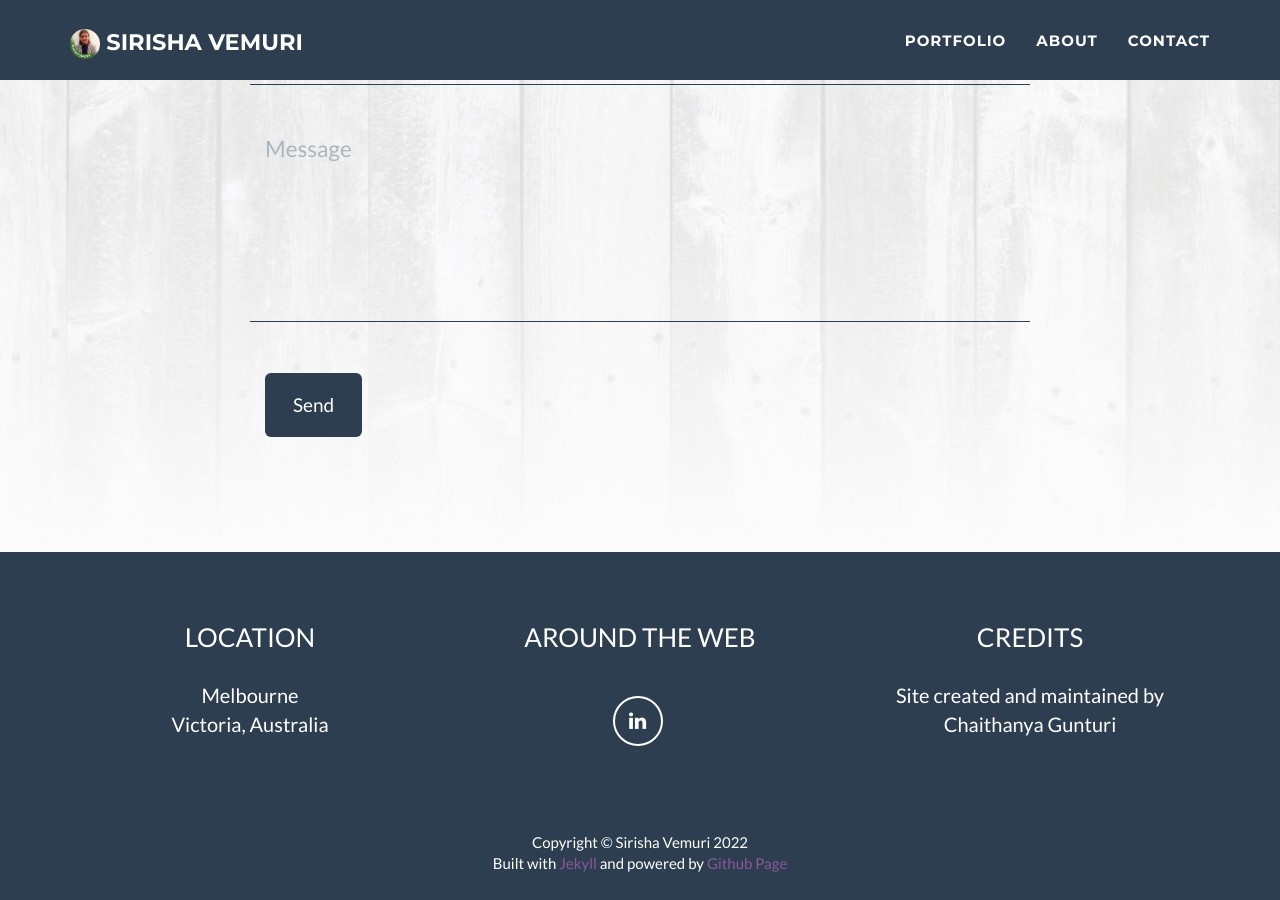
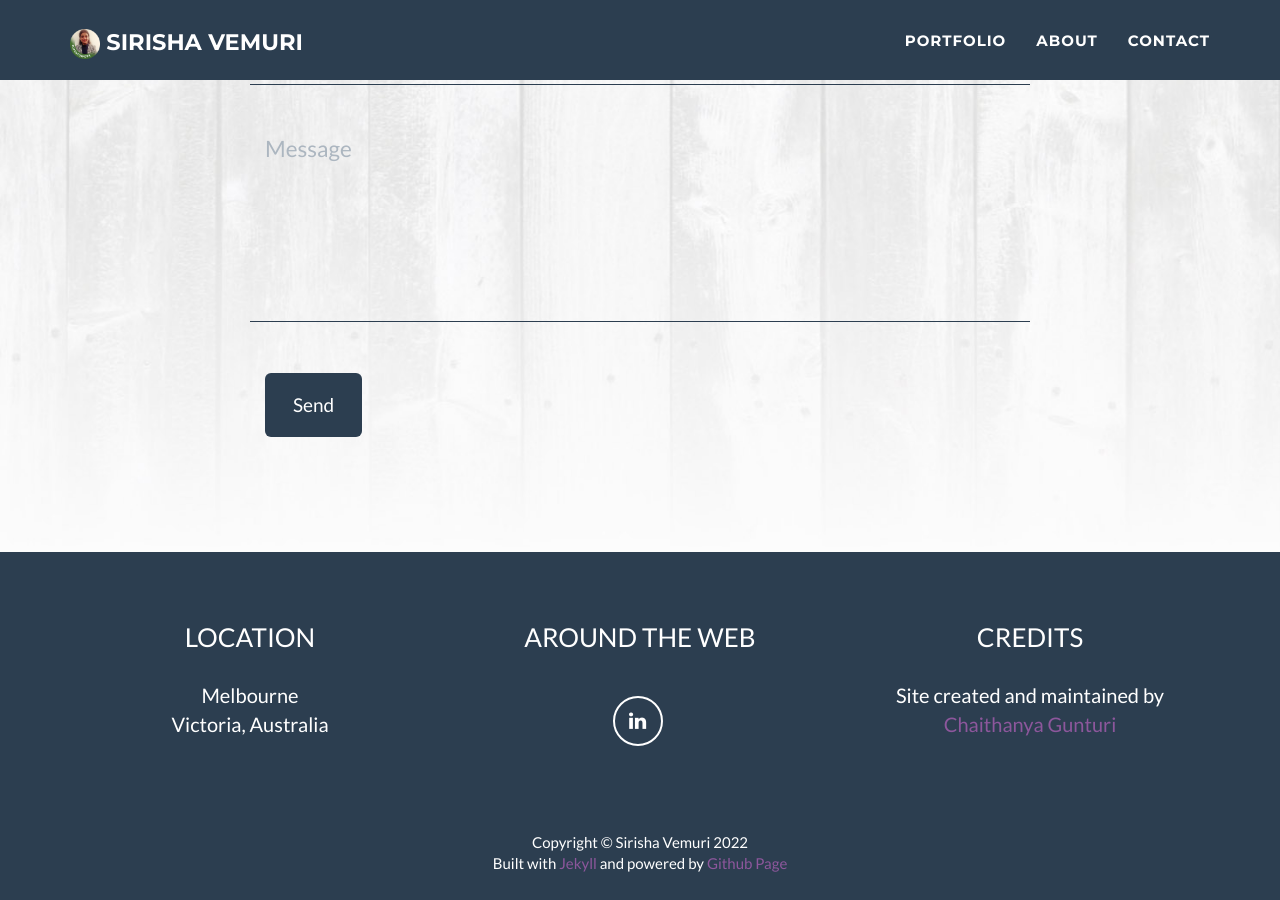
Before and after one commit to sirisha-vemuri/Portfolio, a Jekyll site: the page built from _posts/2022-01-17-FitnessMe-Mobile-App.markdown, in a window 1280 px wide and 900 px high, scrolled down 4002 px. Built offline with Jekyll 4.4.1, drawn with Linux system fonts in a browser that asks for light colours; nearby versions of some CDN libraries.

Commit message:
Update footer.html

```diff
--- a/_includes/footer.html
+++ b/_includes/footer.html
@@ -23,7 +23,7 @@
                     </div>
                     <div class="footer-col col-md-4">
                         <h3>{{ site.footer.credits }}</h3>
-                        <p>{{ site.credits }}</p>
+                        <p>Site created and maintained by <a href="https://portfolio-flyer.surge.sh" target="_blank">Chaithanya Gunturi</a></p>
                     </div>
                 </div>
             </div>
```
